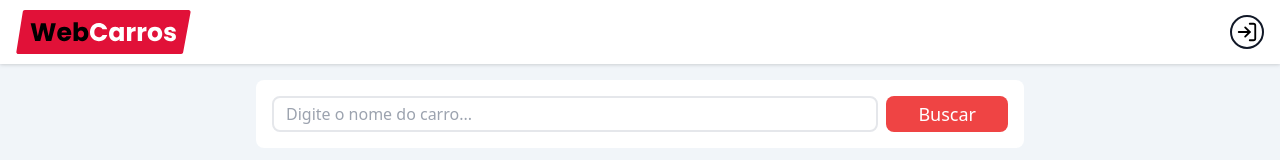
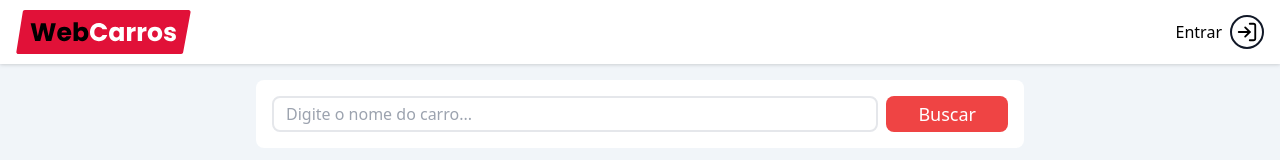
Before and after one commit to alexdev613/webcarros, a React (Vite) app: page / in a window 1280 px wide. Shown: the top 160 px of the page. Built offline with nearby package versions, Linux system fonts and the light colour scheme; no server answers; the database is empty.

Commit message:
feat: passei para o Header o nome no usuário que está logado e a palavra Entrar caso não haja usuário logado para ficar mais fácil identificar s situação de logado e não logado. Também mudei o caminho do favicon em index.html

```diff
--- a/index.html
+++ b/index.html
@@ -2,7 +2,7 @@
 <html lang="en">
   <head>
     <meta charset="UTF-8" />
-    <link rel="icon" type="image/svg+xml" href="./public/carros.ico" />
+    <link rel="icon" type="image/svg+xml" href="./carros.ico" />
     <meta name="viewport" content="width=device-width, initial-scale=1.0" />
     <title>WebCarros - Carros novos e usados em todo o Brasil</title>
   </head>
--- a/src/components/header/index.tsx
+++ b/src/components/header/index.tsx
@@ -6,7 +6,7 @@ import { FiUser, FiLogIn } from 'react-icons/fi'
 
 export function Header() {
 
-  const {signed, loadingAuth} = useContext(AuthContext);
+  const {signed, loadingAuth, user} = useContext(AuthContext);
 
   return (
     <div className="w-full flex items-center justify-center h-16 bg-white drop-shadow mb-4">
@@ -19,7 +19,8 @@ export function Header() {
         </Link>
 
         {!loadingAuth && signed && (
-          <Link to="/dashboard">
+          <Link to="/dashboard" className='flex items-center gap-2'>
+            <span>{user?.name}</span>
             <div className="border-2 rounded-full p-1 border-gray-900">
               <FiUser size={22} color="#000" />
             </div>
@@ -27,7 +28,8 @@ export function Header() {
         )}
 
         {!loadingAuth && !signed && (
-          <Link to="/dashboard">
+          <Link to="/dashboard" className='flex items-center gap-2'>
+            <span>Entrar</span>
             <div className="border-2 rounded-full p-1 border-gray-900">
               <FiLogIn size={22} color="#000" />
             </div>
```
Lines whose indentation alone changed are shown as unchanged.
